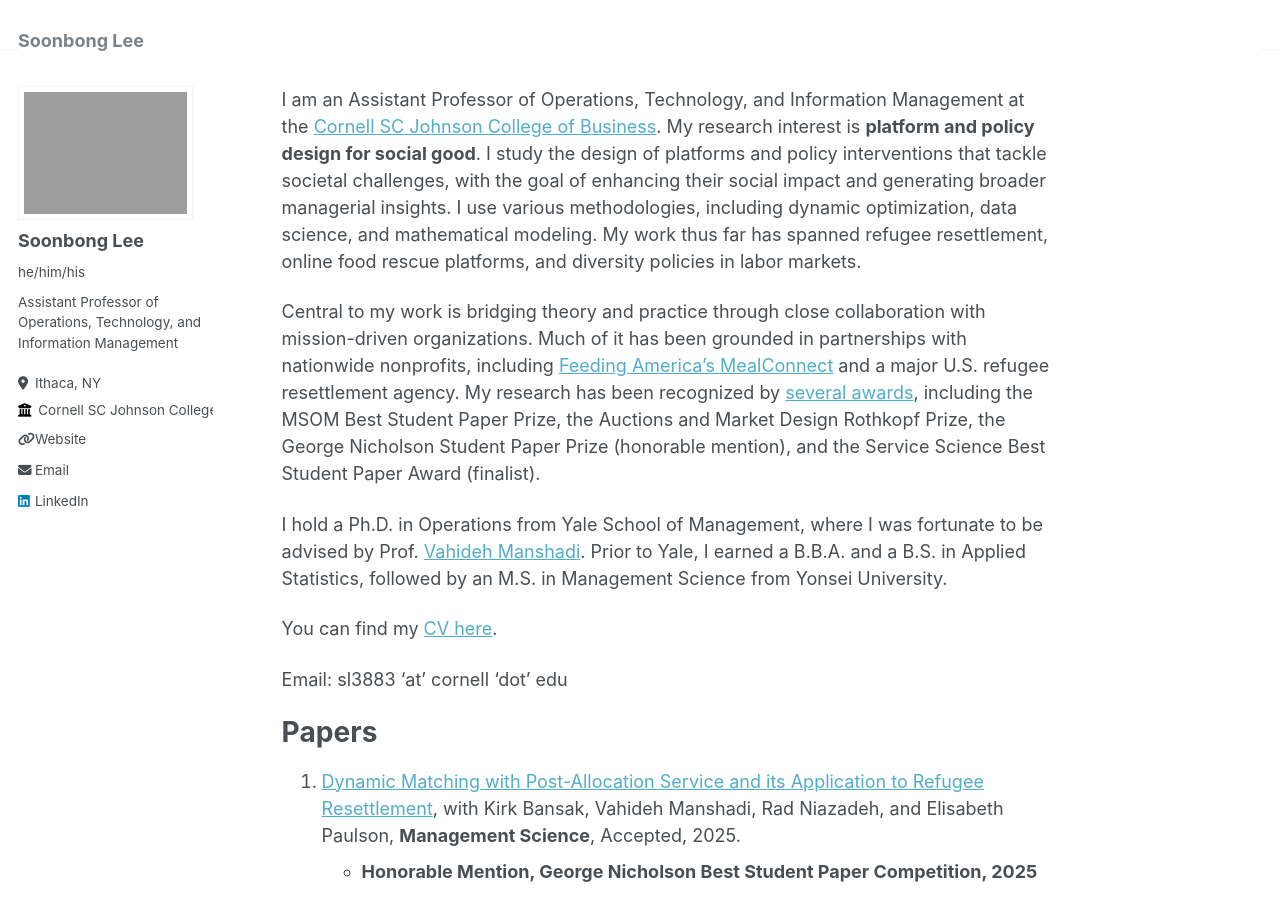
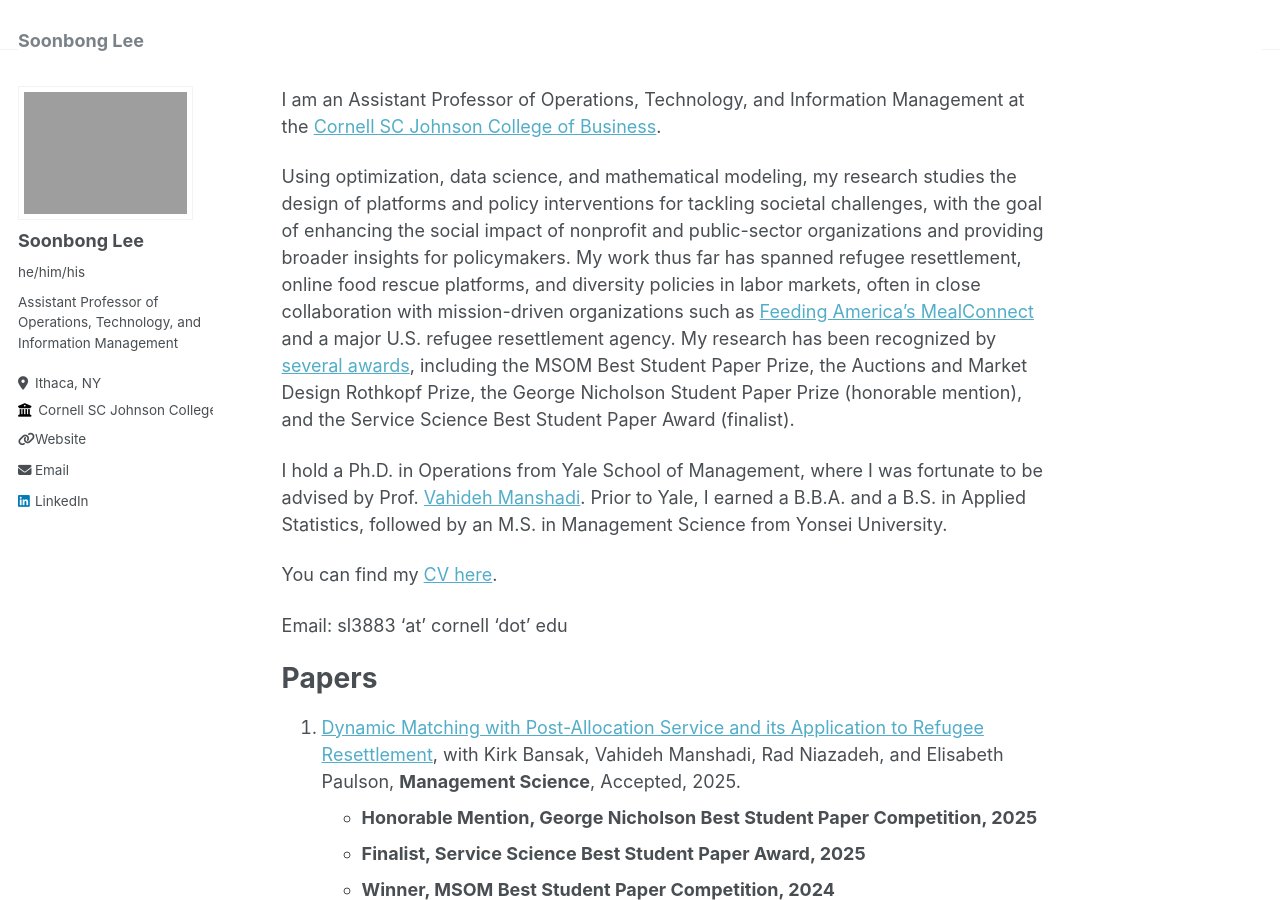
Before and after one commit to soonbong-lee/soonbong-lee.github.io, a Jekyll site: the page built from _pages/about.md, in a window 1280 px wide and 900 px high. Built offline with Jekyll 4.4.1, drawn with Linux system fonts in a browser that asks for light colours.

Commit message:
Update about page with revised research description
Revised the description of research interests and collaborations, enhancing clarity and detail.

```diff
--- a/_pages/about.md
+++ b/_pages/about.md
@@ -8,9 +8,8 @@ redirect_from:
 ---
 
 I am an Assistant Professor of Operations, Technology, and Information Management at the [Cornell SC Johnson College of Business](https://business.cornell.edu/).
-My research interest is **platform and policy design for social good**. I study the design of platforms and policy interventions that tackle societal challenges, with the goal of enhancing their social impact and generating broader managerial insights. I use various methodologies, including dynamic optimization, data science, and mathematical modeling. My work thus far has spanned refugee resettlement, online food rescue platforms, and diversity policies in labor markets.
 
-Central to my work is bridging theory and practice through close collaboration with mission-driven organizations. Much of it has been grounded in partnerships with nationwide nonprofits, including [Feeding America's MealConnect](https://mealconnect.org/) and a major U.S. refugee resettlement agency. My research has been recognized by [several awards](https://som.yale.edu/story/2024/phd-student-soonbong-lee-wins-two-informs-awards-research-refugee-resettlement-process), including the MSOM Best Student Paper Prize, the Auctions and Market Design Rothkopf Prize, the George Nicholson Student Paper Prize (honorable mention), and the Service Science Best Student Paper Award (finalist).
+Using optimization, data science, and mathematical modeling, my research studies the design of platforms and policy interventions for tackling societal challenges, with the goal of enhancing the social impact of nonprofit and public-sector organizations and providing broader insights for policymakers. My work thus far has spanned refugee resettlement, online food rescue platforms, and diversity policies in labor markets, often in close collaboration with mission-driven organizations such as [Feeding America's MealConnect](https://mealconnect.org/) and a major U.S. refugee resettlement agency. My research has been recognized by [several awards](https://som.yale.edu/story/2024/phd-student-soonbong-lee-wins-two-informs-awards-research-refugee-resettlement-process), including the MSOM Best Student Paper Prize, the Auctions and Market Design Rothkopf Prize, the George Nicholson Student Paper Prize (honorable mention), and the Service Science Best Student Paper Award (finalist).
 
 I hold a Ph.D. in Operations from Yale School of Management, where I was fortunate to be advised by Prof. [Vahideh Manshadi](https://vahideh-manshadi.com/). Prior to Yale, I earned a B.B.A. and a B.S. in Applied Statistics, followed by an M.S. in Management Science from Yonsei University.
 
```
